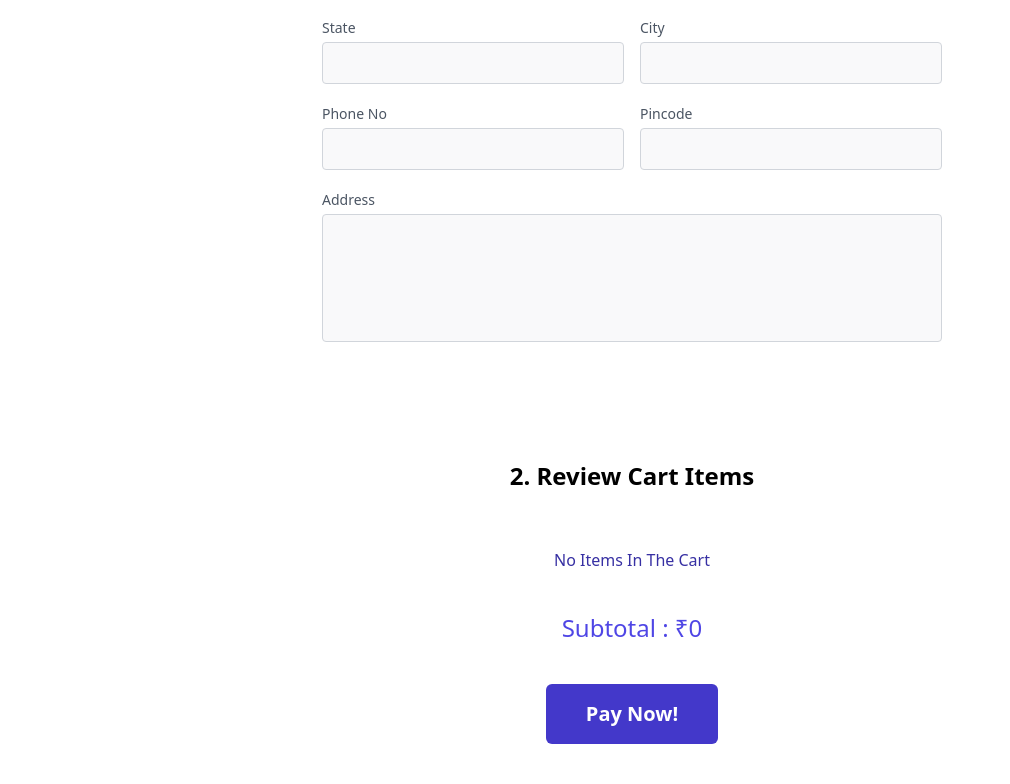
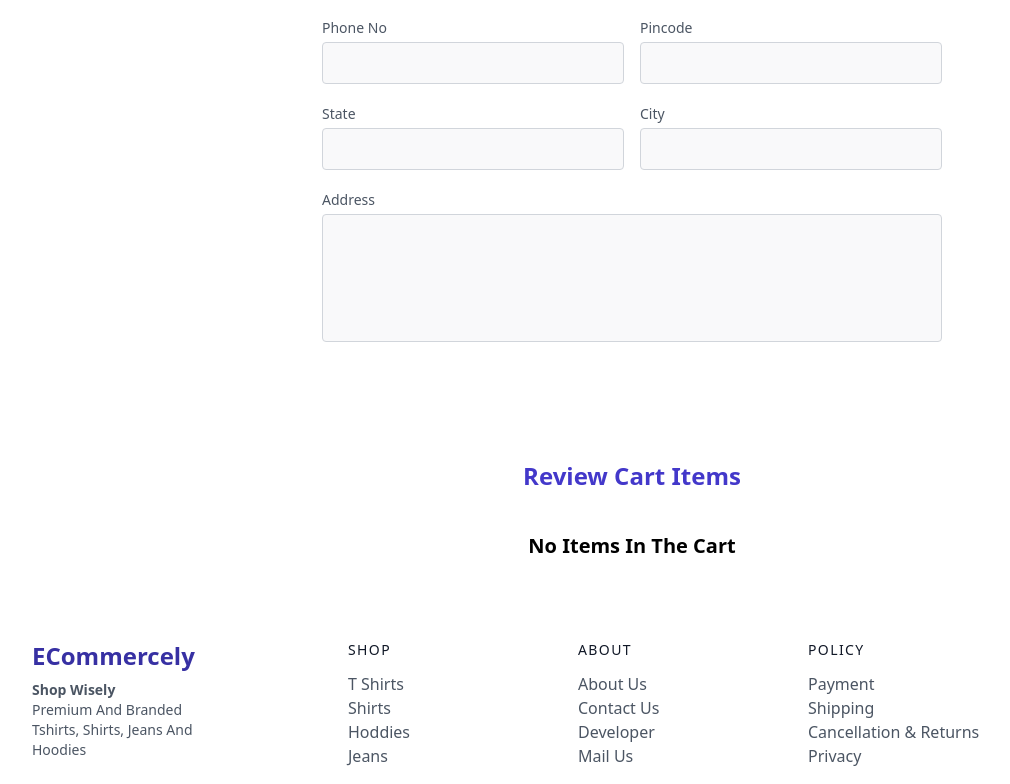
Before and after one commit to krish-7104/ecommercely, a Next.js app: page /checkout in a window 1280 px wide. Shown: the part 416-1200 px from the top of the page, without its empty margins (8-1018 px from the left). Built offline with nearby package versions, Linux system fonts and the light colour scheme.

Commit message:
pincode check at cehckout

```diff
--- a/pages/checkout.js
+++ b/pages/checkout.js
@@ -11,8 +11,8 @@ const Checkout = ({ cart, subTotal, clearCart }) => {
   const [city, setCity] = useState("");
   const [pincode, setPincode] = useState("");
   const [address, setAddress] = useState("");
+  const router = useRouter();
 
-  const router = useRouter();
   const payNowHandler = async () => {
     if (Object.keys(cart).length === 0) {
       toast.warn("Card Is Empty!", {
@@ -27,7 +27,10 @@ const Checkout = ({ cart, subTotal, clearCart }) => {
       });
     } else {
       if (name && email && phone && state && city && pincode && address) {
-        let id = Date.now() * 10 * Math.random().toString().slice(0, 10);
+        let pins = await fetch(`${process.env.NEXT_PUBLIC_HOST}/api/pincode`);
+        let pinJson = await pins.json();
+        if (pinJson.includes(parseInt(pincode))) {
+          let id = (Date.now() * 10 * Math.random()).toString().slice(0, 10);
           const body = {
             email,
             address: [address, state, city, pincode],
@@ -43,19 +46,20 @@ const Checkout = ({ cart, subTotal, clearCart }) => {
             body: JSON.stringify(body),
           });
           let response = await res.json();
-        toast.success("Payment Done Successfully!", {
+          router.push(`/order/?id=${response.orderId}`);
+          clearCart();
+        } else {
+          toast.error("Pincode Is Not Serviceable!", {
             position: "bottom-right",
             autoClose: 3000,
             hideProgressBar: false,
             closeOnClick: true,
             pauseOnHover: true,
             draggable: true,
+            progress: undefined,
             theme: "dark",
           });
-        setTimeout(() => {
-          router.push(`/order/?id=${response.orderId}`);
-        }, 1400);
-        clearCart();
+        }
       } else {
         toast.error("Fill All The Details!", {
           position: "bottom-right",
@@ -75,8 +79,8 @@ const Checkout = ({ cart, subTotal, clearCart }) => {
   return (
     <div className="container m-auto">
       <h1 className="font-bold text-5xl my-10 text-center">Checkout</h1>
-      <h2 className="font-bold text-2xl my-4 text-center">
-        1. Delivery Details
+      <h2 className="font-bold text-2xl my-4 text-center text-indigo-700">
+        Delivery Details
       </h2>
       <section className="text-gray-600 body-font relative">
         <div className="container px-5 py-24 mx-auto">
@@ -121,6 +125,42 @@ const Checkout = ({ cart, subTotal, clearCart }) => {
               <div className="p-2 w-1/2">
                 <div className="relative">
                   <label
+                    htmlFor="phone"
+                    className="leading-7 text-sm text-gray-600"
+                  >
+                    Phone No
+                  </label>
+                  <input
+                    value={phone}
+                    onChange={(e) => setPhone(e.target.value)}
+                    type="number"
+                    id="phone"
+                    name="phone"
+                    className="w-full bg-gray-100 bg-opacity-50 rounded border border-gray-300 focus:border-indigo-500 focus:bg-white focus:ring-2 focus:ring-indigo-200 text-base outline-none text-gray-700 py-1 px-3 leading-8 transition-colors duration-200 ease-in-out"
+                  />
+                </div>
+              </div>
+              <div className="p-2 w-1/2">
+                <div className="relative">
+                  <label
+                    htmlFor="pincode"
+                    className="leading-7 text-sm text-gray-600"
+                  >
+                    Pincode
+                  </label>
+                  <input
+                    value={pincode}
+                    onChange={(e) => setPincode(e.target.value)}
+                    type="number"
+                    id="pincode"
+                    name="pincode"
+                    className="w-full bg-gray-100 bg-opacity-50 rounded border border-gray-300 focus:border-indigo-500 focus:bg-white focus:ring-2 focus:ring-indigo-200 text-base outline-none text-gray-700 py-1 px-3 leading-8 transition-colors duration-200 ease-in-out"
+                  />
+                </div>
+              </div>
+              <div className="p-2 w-1/2">
+                <div className="relative">
+                  <label
                     htmlFor="state"
                     className="leading-7 text-sm text-gray-600"
                   >
@@ -154,42 +194,7 @@ const Checkout = ({ cart, subTotal, clearCart }) => {
                   />
                 </div>
               </div>
-              <div className="p-2 w-1/2">
-                <div className="relative">
-                  <label
-                    htmlFor="phone"
-                    className="leading-7 text-sm text-gray-600"
-                  >
-                    Phone No
-                  </label>
-                  <input
-                    value={phone}
-                    onChange={(e) => setPhone(e.target.value)}
-                    type="number"
-                    id="phone"
-                    name="phone"
-                    className="w-full bg-gray-100 bg-opacity-50 rounded border border-gray-300 focus:border-indigo-500 focus:bg-white focus:ring-2 focus:ring-indigo-200 text-base outline-none text-gray-700 py-1 px-3 leading-8 transition-colors duration-200 ease-in-out"
-                  />
-                </div>
-              </div>
-              <div className="p-2 w-1/2">
-                <div className="relative">
-                  <label
-                    htmlFor="pincode"
-                    className="leading-7 text-sm text-gray-600"
-                  >
-                    Pincode
-                  </label>
-                  <input
-                    value={pincode}
-                    onChange={(e) => setPincode(e.target.value)}
-                    type="number"
-                    id="pincode"
-                    name="pincode"
-                    className="w-full bg-gray-100 bg-opacity-50 rounded border border-gray-300 focus:border-indigo-500 focus:bg-white focus:ring-2 focus:ring-indigo-200 text-base outline-none text-gray-700 py-1 px-3 leading-8 transition-colors duration-200 ease-in-out"
-                  />
-                </div>
-              </div>
+
               <div className="p-2 w-full">
                 <div className="relative">
                   <label
@@ -212,38 +217,93 @@ const Checkout = ({ cart, subTotal, clearCart }) => {
         </div>
       </section>
 
-      <h2 className="font-bold text-2xl my-4 text-center">
-        2. Review Cart Items
+      <h2 className="font-bold text-2xl my-4 text-center text-indigo-700">
+        Review Cart Items
       </h2>
-      <div
-        className="sidecart text-indigo-800 rounded-md z-10 flex justify-start flex-col p-4 md:p-10"
-        ref={ref}
+      {Object.keys(cart).length === 0 && (
+        <div className="text-center font-semibold text-xl py-6">
+          No Items In The Cart
+        </div>
+      )}
+      {Object.keys(cart).length !== 0 && (
+        <div className="flex justify-start flex-col p-4 md:p-10">
+          <div class="flex flex-col">
+            <div class="overflow-x-auto sm:-mx-6 lg:-mx-8">
+              <div class="py-2 inline-block min-w-full sm:px-6 lg:px-8">
+                <div class="overflow-hidden">
+                  <table class="min-w-full">
+                    <thead class="bg-white border-b">
+                      <tr>
+                        <th
+                          scope="col"
+                          class="text-md text-indigo-900 px-6 py-4 text-left font-semibold"
                         >
-        <ol>
-          {Object.keys(cart).length === 0 && (
-            <div className="text-center font-normal">No Items In The Cart</div>
-          )}
-          {Object.keys(cart).map((k) => {
+                          #
+                        </th>
+                        <th
+                          scope="col"
+                          class="text-md text-indigo-900 px-6 py-4 text-left font-semibold"
+                        >
+                          Product Name
+                        </th>
+                        <th
+                          scope="col"
+                          class="text-md text-indigo-900 px-6 py-4 text-left font-semibold"
+                        >
+                          Quantity
+                        </th>
+                        <th
+                          scope="col"
+                          class="text-md text-indigo-900 px-6 py-4 text-left font-semibold"
+                        >
+                          Price
+                        </th>
+                        <th
+                          scope="col"
+                          class="text-md text-indigo-900 px-6 py-4 text-left font-semibold"
+                        >
+                          Total
+                        </th>
+                      </tr>
+                    </thead>
+                    <tbody>
+                      {Object.keys(cart).map((k, index) => {
                         return (
-              <li key={k}>
-                <div className="item flex m-auto justify-between items-center bg-indigo-300 rounded-md py-3 px-2 md:w-2/3 md:px-10 mb-3">
-                  <div className="font-normal text-sm md:text-lg">
+                          <Link
+                            key={k}
+                            href={`${process.env.NEXT_PUBLIC_HOST}/product/${k}`}
+                          >
+                            <tr class="bg-white border-b transition duration-300 ease-in-out hover:bg-gray-100">
+                              <td class="px-6 py-4 whitespace-nowrap text-sm font-medium text-gray-900">
+                                {index + 1}
+                              </td>
+                              <td class="text-md text-gray-900 px-6 py-4 whitespace-nowrap cursor-pointer">
                                 {cart[k].name +
                                   " " +
                                   cart[k].size +
                                   " " +
-                      cart[k].variant +
-                      " - ₹" +
-                      cart[k].price}
-                  </div>
-                  <div className="mx-2 font-normal text-sm md:text-lg">
-                    {cart[k].qty} Item
+                                  cart[k].variant}
+                              </td>
+                              <td class="text-md text-gray-900 px-6 py-4 whitespace-nowrap">
+                                {cart[k].qty}
+                              </td>
+                              <td class="text-md text-gray-900 px-6 py-4 whitespace-nowrap">
+                                {"₹" + cart[k].price}
+                              </td>
+                              <td class="text-md text-gray-900 px-6 py-4 whitespace-nowrap">
+                                {"₹" + cart[k].price * cart[k].qty}
+                              </td>
+                            </tr>
+                          </Link>
+                        );
+                      })}
+                    </tbody>
+                  </table>
                 </div>
               </div>
-              </li>
-            );
-          })}
-        </ol>
+            </div>
+          </div>
+
           <div className="text-center text-2xl text-indigo-600 mt-10">
             Subtotal : ₹{subTotal}
           </div>
@@ -256,6 +316,8 @@ const Checkout = ({ cart, subTotal, clearCart }) => {
             </button>
           </div>
         </div>
+      )}
+
       <ToastContainer />
     </div>
   );
```
Lines whose indentation alone changed are shown as unchanged.
